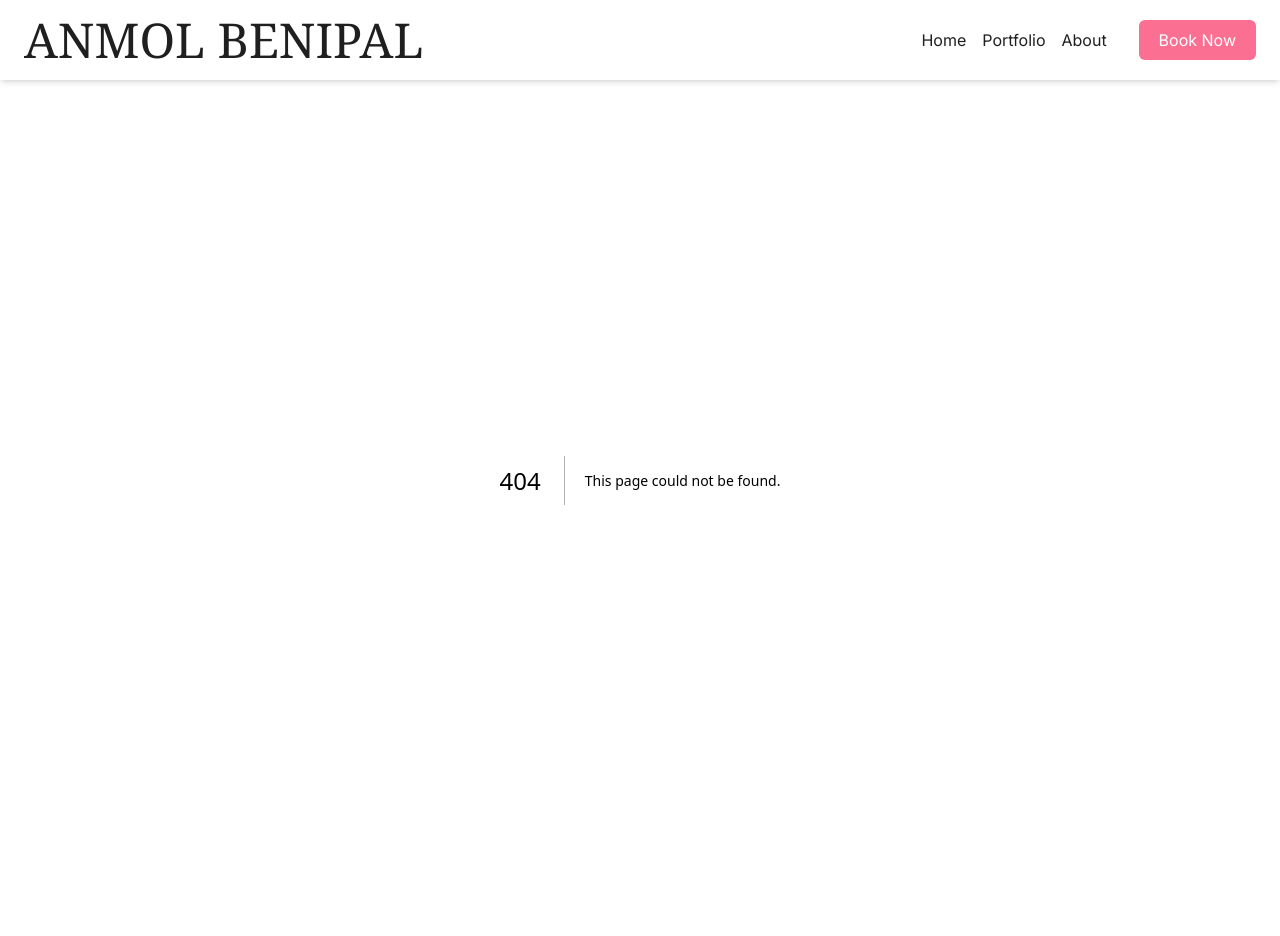
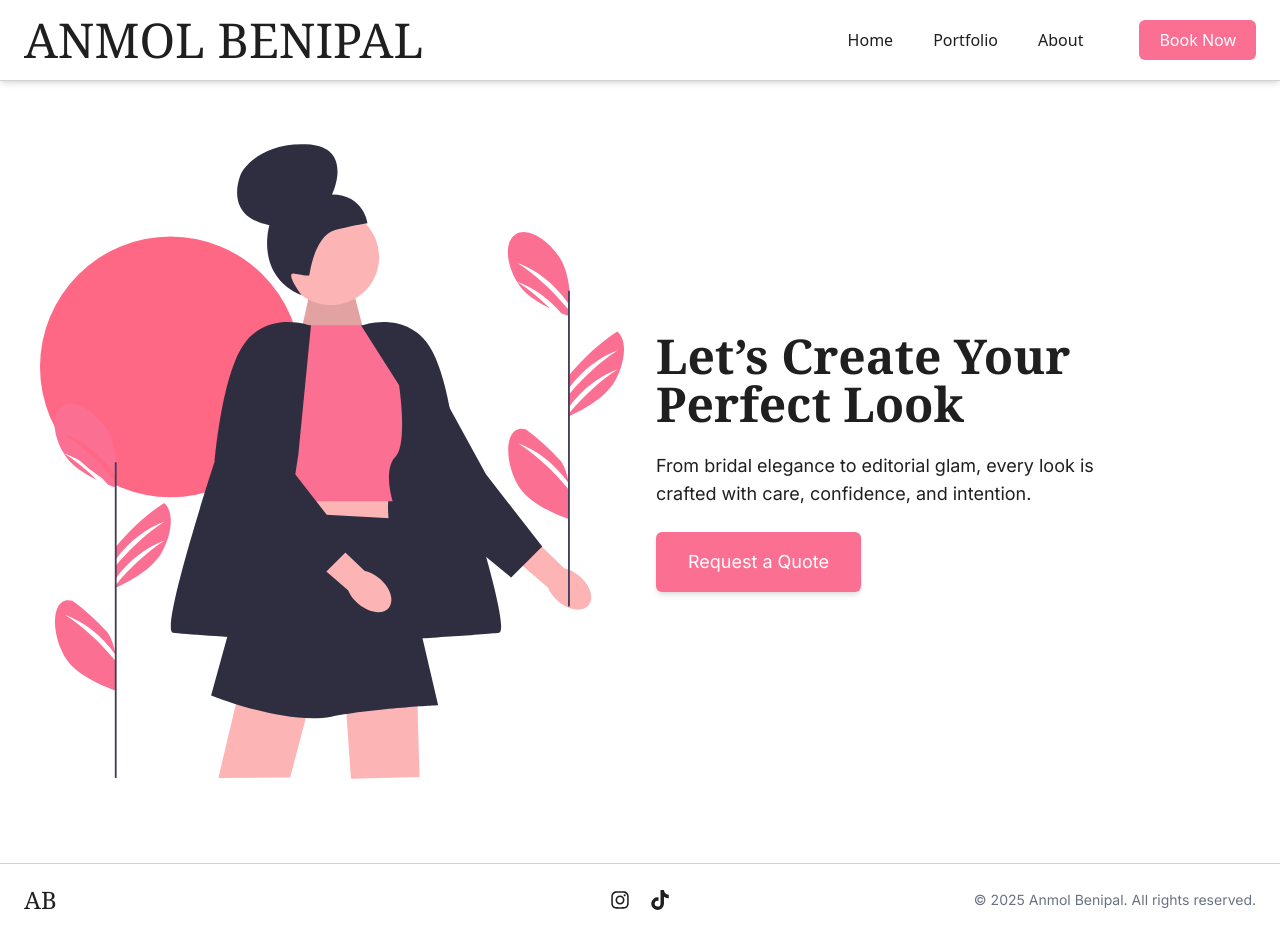
Before and after one commit to harshc22/Anmol-Makeovers, a Next.js app: page /booking in a window 1280 px wide. Before the commit this address had no page. Before the commit the page ends 880 px from the top, so only its background shows below. Built offline with nearby package versions, Linux system fonts and the light colour scheme.

Commit message:
- Added Footer - Art for booking page - Minor nav bar

```diff
--- /dev/null
+++ b/src/app/booking/page.tsx
@@ -0,0 +1,39 @@
+import Image from 'next/image'
+
+export default function BookingHero() {
+  return (
+    <section className="relative bg-background text-dark min-h-[90vh] flex flex-col md:flex-row items-center justify-between px-6 pt-36 pb-16 overflow-hidden">
+
+      {/* Left Column: Bigger SVG Art */}
+      <div className="w-full md:w-1/2 flex justify-center md:justify-end px-4">
+        <div className="w-[300px] sm:w-[380px] md:w-[520px] lg:w-[600px]">
+          <Image
+            src="/images/makeup-art.svg"
+            alt="Makeup Illustration"
+            width={600}
+            height={600}
+            className="w-full h-auto object-contain"
+            priority
+          />
+        </div>
+      </div>
+
+      {/* Right Column: Text Content */}
+      <div className="w-full md:w-1/2 flex flex-col justify-center items-center md:items-start px-4 mt-10 md:mt-0 space-y-6 text-center md:text-left">
+        <h1 className="text-4xl md:text-5xl font-serif font-semibold text-heading">
+          Let’s Create Your Perfect Look
+        </h1>
+        <p className="text-lg max-w-md text-dark">
+          From bridal elegance to editorial glam, every look is crafted with care, confidence, and intention.
+        </p>
+        <a
+          href="/booking/request"
+          className="inline-block bg-primary text-light text-lg px-8 py-4 rounded-md shadow-md hover:bg-primaryHover transition"
+        >
+          Request a Quote
+        </a>
+      </div>
+
+    </section>
+  )
+}
--- a/src/app/globals.css
+++ b/src/app/globals.css
@@ -29,6 +29,9 @@
   .border-primary {
     border-color: #FB6F92;
   }
+  .border-gray{
+    border-color: lightgray;
+  }
   .text-heading{
     color: #1f1f1f
   }
--- a/src/app/layout.tsx
+++ b/src/app/layout.tsx
@@ -2,6 +2,7 @@ import './globals.css'
 import type { Metadata } from 'next'
 import { Inter } from 'next/font/google'
 import Navbar from '@/components/Navbar'
+import Footer from '@/components/Footer'
 
 const inter = Inter({ subsets: ['latin'] })
 
@@ -16,6 +17,7 @@ export default function RootLayout({ children }: { children: React.ReactNode })
       <body className={inter.className}>
         <Navbar />
         {children}
+        <Footer />
       </body>
     </html>
   )
--- a/src/app/page.tsx
+++ b/src/app/page.tsx
@@ -3,7 +3,7 @@ import InstagramFeed from '@/components/Instagram'
 export default function Home() {
   return (
     <section className="bg-background text-dark px-4 sm:px-8 py-8 sm:py-10">
-      <div className="max-w-7xl mx-auto grid grid-cols-1 md:grid-cols-2 gap-y-10 md:gap-12 items-center">
+      <div className="max-w-7xl mx-auto grid grid-cols-1 md:grid-cols-2 gap-y-10 md:gap-12 items-center pt-20">
         <div>
           <h1 className="text-4xl sm:text-5xl md:text-6xl lg:text-7xl font-serif font-semibold mb-6 leading-tight">
             Enhancing Your Natural Beauty
--- /dev/null
+++ b/src/components/Footer.tsx
@@ -0,0 +1,49 @@
+import { FaInstagram, FaTiktok } from 'react-icons/fa'
+import Link from 'next/link'
+
+export default function Footer() {
+  return (
+    <footer className="bg-background border-t border-gray text-dark px-6 py-5 mt-5">
+      <div className="max-w-7xl mx-auto grid grid-cols-1 sm:grid-cols-3 items-center text-center sm:text-left gap-4">
+
+        {/* AB Initials */}
+        <div className="text-2xl font-serif text-heading transition">
+        <Link
+            href="/"
+            className="hover:text-primary transition"
+        >
+            AB
+        </Link>
+        </div>
+
+
+        {/* Center Icons */}
+        <div className="flex justify-center gap-5 text-xl">
+          <a
+            href="https://www.instagram.com/anmolmakeovers_/"
+            target="_blank"
+            rel="noopener noreferrer"
+            aria-label="Instagram"
+            className="hover:text-primary transition"
+          >
+            <FaInstagram />
+          </a>
+          <a
+            href="https://www.tiktok.com/@benipalanmol"
+            target="_blank"
+            rel="noopener noreferrer"
+            aria-label="TikTok"
+            className="hover:text-primary transition"
+          >
+            <FaTiktok />
+          </a>
+        </div>
+
+        {/* Right: Copyright */}
+        <div className="text-sm text-gray-500 sm:text-right">
+          © {new Date().getFullYear()} Anmol Benipal. All rights reserved.
+        </div>
+      </div>
+    </footer>
+  )
+}
--- a/src/components/Navbar.tsx
+++ b/src/components/Navbar.tsx
@@ -8,7 +8,7 @@ export default function Navbar() {
   const [isOpen, setIsOpen] = useState(false)
 
   return (
-    <nav className="bg-background px-4 sm:px-6 py-4 shadow-md text-dark">
+    <nav className="bg-background px-4 sm:px-6 py-4 shadow-md text-dark border-b border-gray fixed top-0 right-0 left-0 z-50">
       <div className="flex items-center justify-between max-w-7xl mx-auto">
         {/* Logo */}
         <Link
@@ -29,7 +29,7 @@ export default function Navbar() {
         </button>
 
         {/* Desktop Links */}
-        <div className="hidden md:flex gap-4 items-center text-dark">
+        <div className="hidden md:flex gap-10 items-center text-primary font-sans">
           <Link href="/" className="hover:text-primary transition">Home</Link>
           <Link href="/portfolio" className="hover:text-primary transition">Portfolio</Link>
           <Link href="/about" className="hover:text-primary transition">About</Link>
```
Also changed, not shown: public/images/makeup-art.svg (added).
